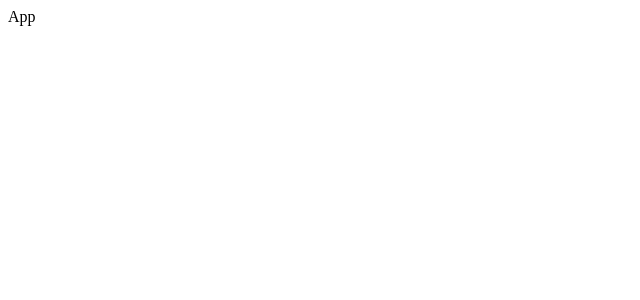
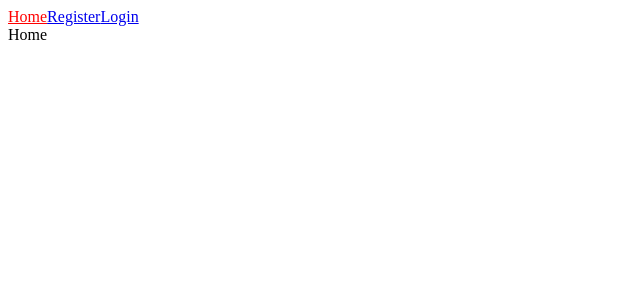
Before and after one commit to zephyrus21/gracial, a React (Vite) app in the folder client/: page / in a window 1280 px wide. Shown: the top 300 px of the page, without its empty margins (0-640 px from the left). Built offline with nearby package versions, Linux system fonts and the light colour scheme.

Commit message:
added routes

```diff
--- a/client/index.html
+++ b/client/index.html
@@ -3,7 +3,6 @@
 
 <head>
   <meta charset="UTF-8" />
-  <link rel="icon" type="image/svg+xml" href="/src/favicon.svg" />
   <meta name="viewport" content="width=device-width, initial-scale=1.0" />
   <title>Gracial</title>
 </head>
--- a/client/package.json
+++ b/client/package.json
@@ -11,7 +11,8 @@
     "@apollo/client": "^3.6.8",
     "graphql": "^16.5.0",
     "react": "^18.0.0",
-    "react-dom": "^18.0.0"
+    "react-dom": "^18.0.0",
+    "react-router-dom": "^6.3.0"
   },
   "devDependencies": {
     "@types/react": "^18.0.0",
--- a/client/src/App.jsx
+++ b/client/src/App.jsx
@@ -1,7 +1,19 @@
 import React from "react";
+import { BrowserRouter, Routes, Route } from "react-router-dom";
+import NavBar from "./components/NavBar";
+import { Home, Login, Register } from "./pages";
 
 const App = () => {
-  return <div>App</div>;
+  return (
+    <BrowserRouter>
+      <NavBar />
+      <Routes>
+        <Route path='/' element={<Home />} />
+        <Route path='/register' element={<Register />} />
+        <Route path='/login' element={<Login />} />
+      </Routes>
+    </BrowserRouter>
+  );
 };
 
 export default App;
--- /dev/null
+++ b/client/src/components/NavBar.jsx
@@ -0,0 +1,30 @@
+import React from "react";
+import { NavLink } from "react-router-dom";
+
+const NavBar = () => {
+  let activeStyle = {
+    color: "red",
+  };
+
+  return (
+    <nav>
+      <NavLink
+        to='/'
+        style={({ isActive }) => (isActive ? activeStyle : undefined)}>
+        Home
+      </NavLink>
+      <NavLink
+        to='/register'
+        style={({ isActive }) => (isActive ? activeStyle : undefined)}>
+        Register
+      </NavLink>
+      <NavLink
+        style={({ isActive }) => (isActive ? activeStyle : undefined)}
+        to='/login'>
+        Login
+      </NavLink>
+    </nav>
+  );
+};
+
+export default NavBar;
--- /dev/null
+++ b/client/src/pages/Home.jsx
@@ -0,0 +1,5 @@
+import React from "react";
+
+export const Home = () => {
+  return <div>Home</div>;
+};
--- /dev/null
+++ b/client/src/pages/Login.jsx
@@ -0,0 +1,5 @@
+import React from "react";
+
+export const Login = () => {
+  return <div>Login</div>;
+};
--- /dev/null
+++ b/client/src/pages/Register.jsx
@@ -0,0 +1,5 @@
+import React from "react";
+
+export const Register = () => {
+  return <div>Register</div>;
+};
--- /dev/null
+++ b/client/src/pages/index.jsx
@@ -0,0 +1,3 @@
+export { Home } from "./Home";
+export { Register } from "./Register";
+export { Login } from "./Login";
```
Also changed, not shown: 1 other file (tests, documents, lock files or other folders).
